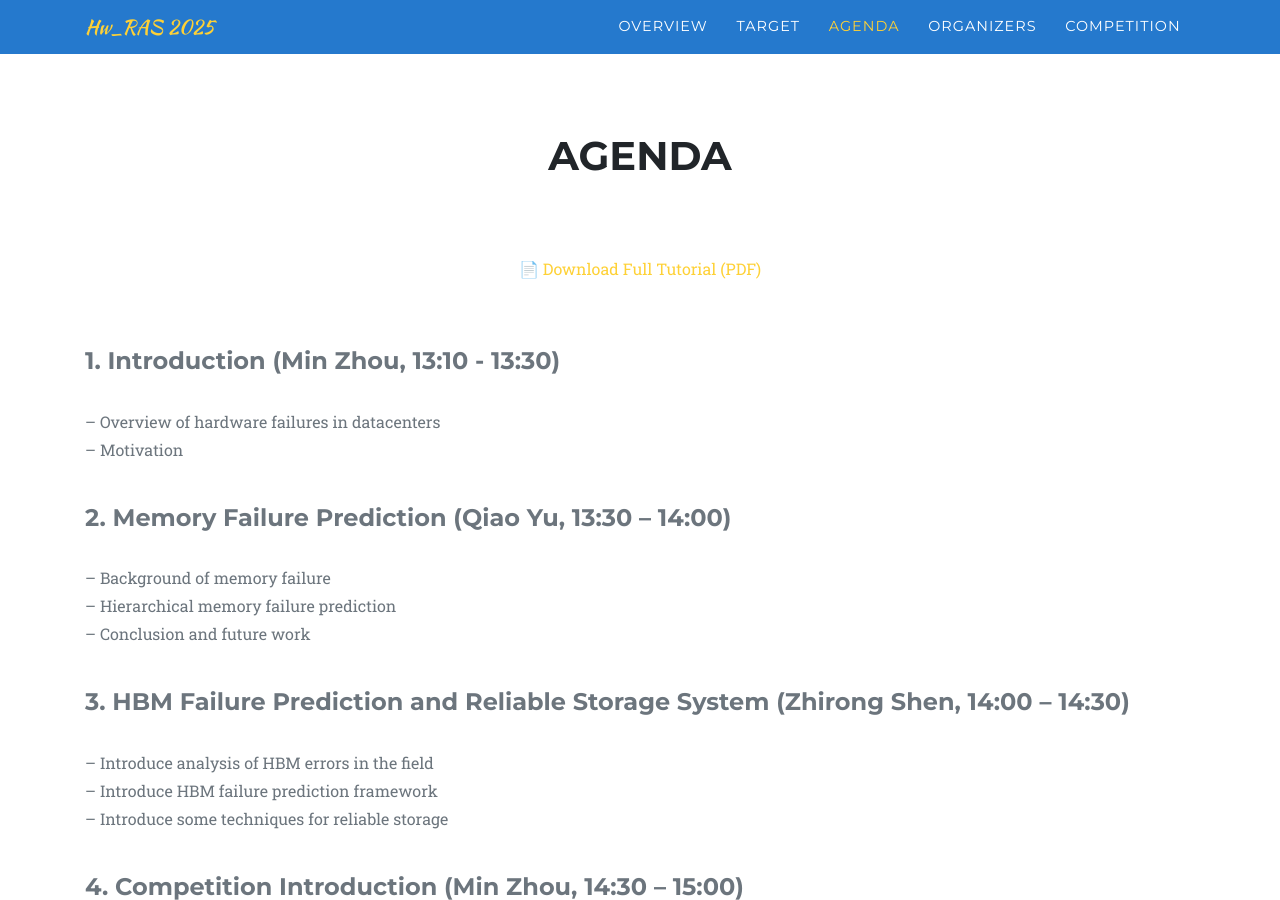
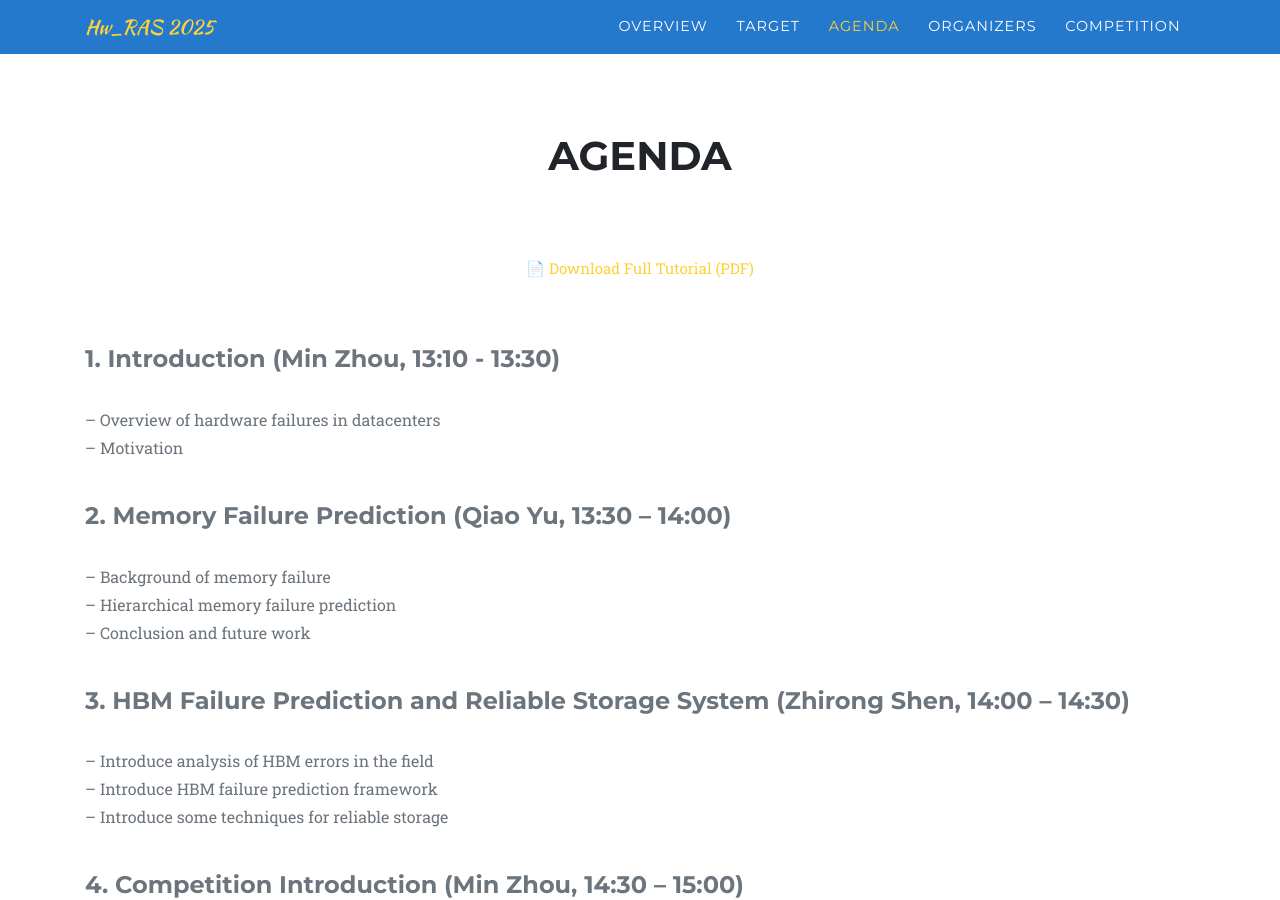
Before and after one commit to hwcloud-RAS/HW_RAS-tutorial-HPCA-2025.github.io, a Jekyll site: the page built from index.md, in a window 1280 px wide and 900 px high, scrolled down 1978 px. Built offline with Jekyll 4.4.1, drawn with Linux system fonts in a browser that asks for light colours; some web fonts are replaced.

Commit message:
font adjust

```diff
--- a/_includes/agenda.html
+++ b/_includes/agenda.html
@@ -6,7 +6,7 @@
       <h2 class="section-heading text-uppercase">{{ site.data.sitetext[site.locale].agenda.title | default: "agenda" }}</h2>
       <h3 class="section-subheading text-muted">{{ site.data.sitetext[site.locale].agenda.text | default: "" }}</h3>
       <!-- Link to download the PDF -->
-      <p class="fs-1">
+      <p style="font-size: 15px;">
         <a href="https://github.com/hyxie2023/Hw_RAS-2025.github.io/blob/master/doc/HardwareFailurePrediction-Tutorial-HPCA2025_online.pdf?raw=true" target="_blank">📄 Download Full Tutorial (PDF)
         </a>
       </p>
```
